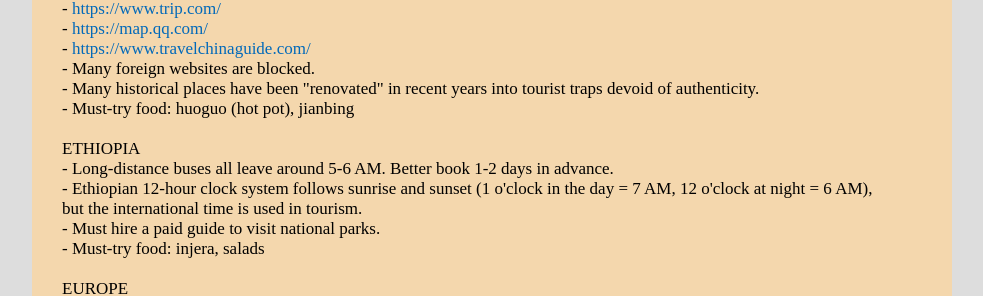
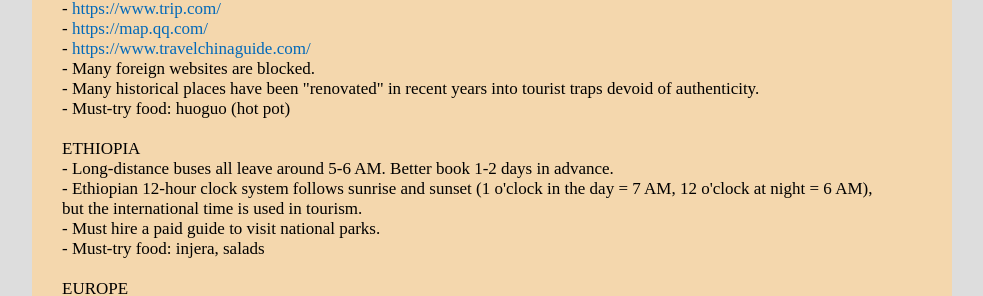
Before and after one commit to witbag/witbag.github.io, a Jekyll site: the page built from travel/notes.html, in a window 1280 px wide and 1400 px high, scrolled down 684 px. Shown: the part 161-457 px from the top of the window, without its empty margins (148-1131 px from the left). Built offline with Jekyll 4.4.1, drawn with Linux system fonts in a browser that asks for light colours; some of the changed text lies outside the part shown.

Commit message:
Update notes.html

```diff
--- a/travel/notes.html
+++ b/travel/notes.html
@@ -8,7 +8,7 @@
 <br>
 <center><h2>Country notes</h2></center>
 
-See <a href="/visas.html" target=_blank>visas page</a> for entry requirements.<br />
+See <a href="visas.html" target=_blank>visas page</a> for entry requirements.<br />
 <br>
 AUSTRALIA<br>
 - <a href="http://www.david-noble.net/" target=_blank>http://www.david-noble.net/</a><br />
@@ -46,7 +46,7 @@
 - <a href="https://www.travelchinaguide.com/" target=_blank>https://www.travelchinaguide.com/</a><br />
 - Many foreign websites are blocked.<br>
 - Many historical places have been "renovated" in recent years into tourist traps devoid of authenticity.<br>
-- Must-try food: huoguo (hot pot), jianbing<br>
+- Must-try food: huoguo (hot pot)<br>
 <br>
 ETHIOPIA<br>
 - Long-distance buses all leave around 5-6 AM. Better book 1-2 days in advance.<br>
@@ -106,6 +106,7 @@
 - <a href="http://www.hyperdia.com/" target=_blank>http://www.hyperdia.com/</a><br />
 - <a href="https://www.highwaybus.com/gp/inbound/index?lang=EN" target=_blank>https://www.highwaybus.com/gp/inbound/index?lang=EN</a><br />
 - <a href="https://en.japantravel.com/japan-map" target=_blank>https://en.japantravel.com/japan-map</a><br />
+- <a href="http://maps.gsi.go.jp/" target=_blank>http://maps.gsi.go.jp/</a><br />
 - <a href="https://japanhike.wordpress.com/" target=_blank>https://japanhike.wordpress.com/</a><br />
 - <a href="http://best-hike-japan.com/" target=_blank>http://best-hike-japan.com/</a><br />
 - The numerous railway and subway companies are incompatible with each other and use different tickets. Changing a subway line sometimes involves going out into the street and entering a different building.<br>
```
